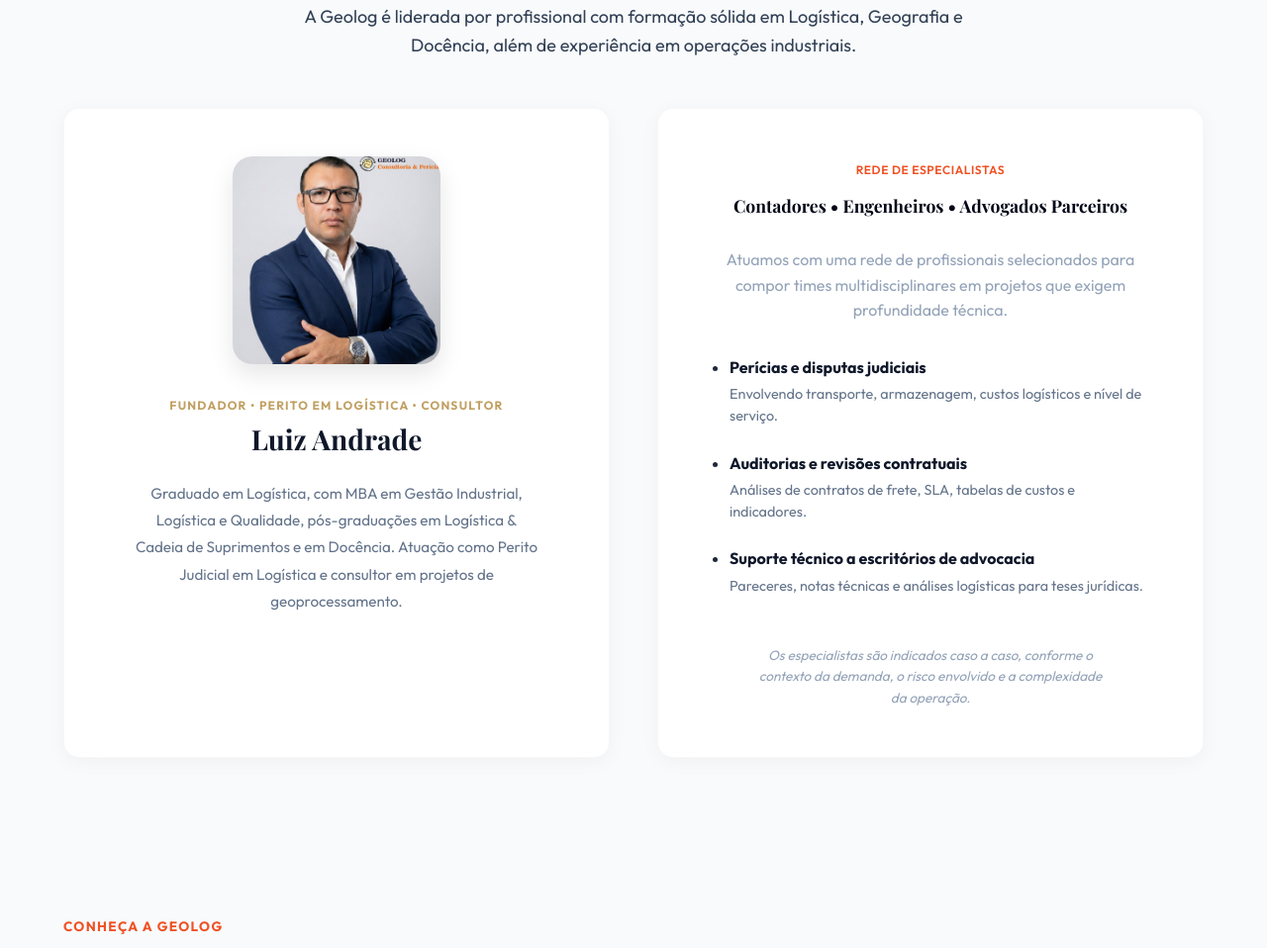
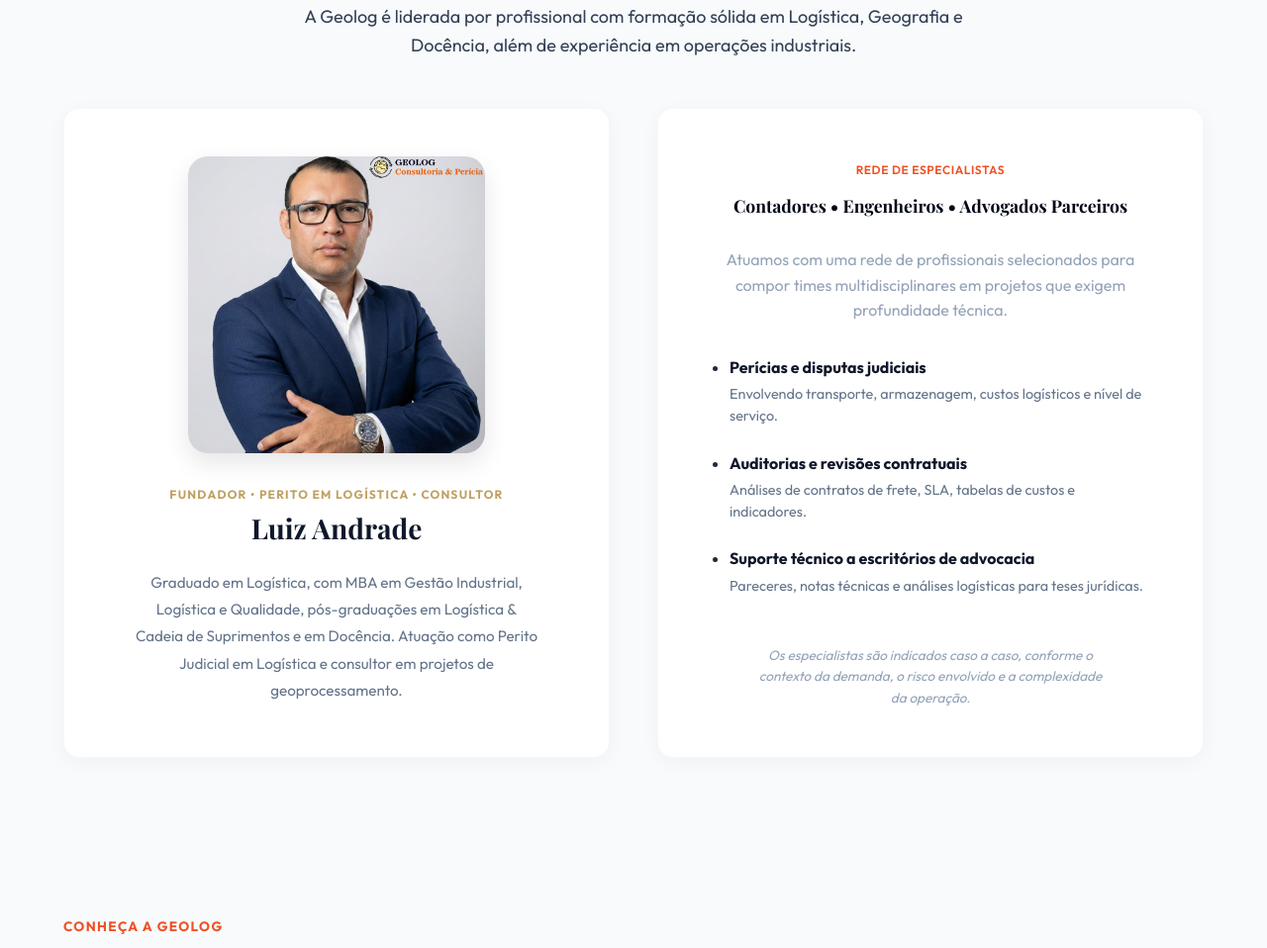
Before and after one commit to Luiz-Andradee/geologconsultoria, a plain HTML site: page index.html in a window 1280 px wide. Shown: the part 2955-3913 px from the top of the page at 99% size. Drawn offline with nearby package versions, Linux system fonts and the light colour scheme; a web font is replaced by a local one.

Commit message:
Update style.css

```diff
--- a/css/style.css
+++ b/css/style.css
@@ -474,8 +474,8 @@ section {
 
 /* Profile Card Specifics */
 .profile-img {
-  width: 210px;
-  height: 210px;
+  width: 300px;
+  height: 300px;
   border-radius: 20px;
   object-fit: cover;
   margin: 0 auto 2rem;
```
